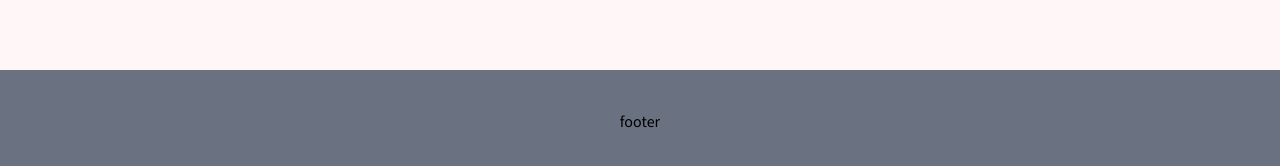
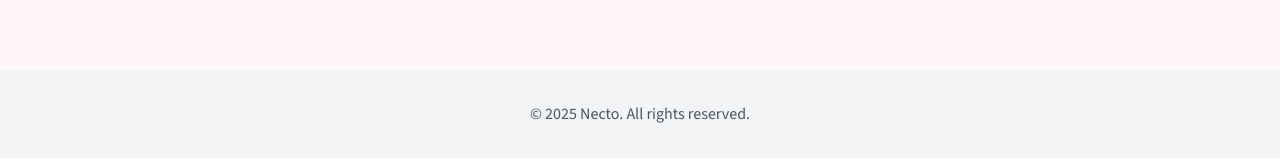
Before and after one commit to vipulsc/projekt-necto, a Next.js app: page / in a window 1280 px wide. Shown: the part 2784-2950 px from the top of the page. Built offline with nearby package versions, Linux system fonts and the light colour scheme; no server answers.

Commit message:
authentication added

```diff
--- a/app/sign-in/[[...sign-in]]/page.tsx
+++ b/app/sign-in/[[...sign-in]]/page.tsx
@@ -1,5 +1,14 @@
+import BgGradient from "@/components/styling-component/bgGradient";
 import { SignIn } from "@clerk/nextjs";
 
 export default function Page() {
-  return <SignIn />;
+  return (
+    <section className="flex justify-center items-center lg:min-h-[40vh] ">
+      <div className="py-12 lg:py-3 max-w-5xl mx-auto px-4 sm:px-6 lg:px-8">
+        <BgGradient>
+          <SignIn />
+        </BgGradient>
+      </div>
+    </section>
+  );
 }
--- a/app/sign-up/[[...sign-up]]/page.tsx
+++ b/app/sign-up/[[...sign-up]]/page.tsx
@@ -1,5 +1,13 @@
+import BgGradient from "@/components/styling-component/bgGradient";
 import { SignUp } from "@clerk/nextjs";
 
 export default function Page() {
-  return <SignUp />;
+  return (
+    <section className="flex justify-center items-center lg:min-h-[40vh] ">
+      <div className="py-12 lg:py-3 max-w-5xl mx-auto px-4 sm:px-6 lg:px-8">
+        <BgGradient />
+        <SignUp />
+      </div>
+    </section>
+  );
 }
--- a/components/common/footer.tsx
+++ b/components/common/footer.tsx
@@ -1,3 +1,11 @@
 export default function Footer() {
-  return <footer className="bg-gray-500 text-center py-10">footer</footer>;
+  return (
+    <footer className="w-full bg-gray-100 py-8 mb-0">
+      <div className="container mx-auto px-4">
+        <div className="text-center text-gray-600">
+          <p>© 2025 Necto. All rights reserved.</p>
+        </div>
+      </div>
+    </footer>
+  );
 }
```
